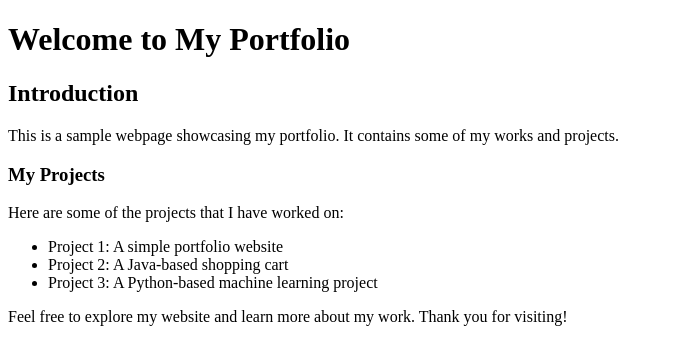
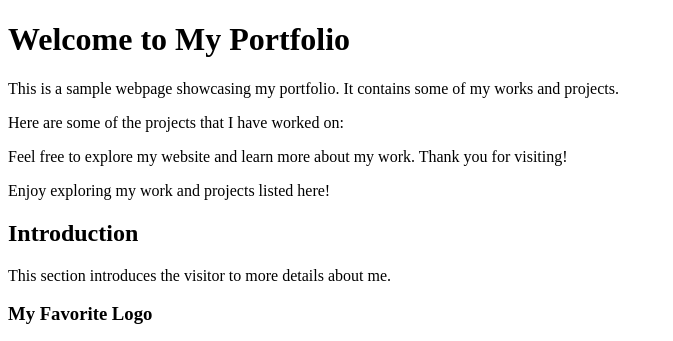
Before and after one commit to UzukoSheCodes/My_First_Portfolio, a plain HTML site: page html_basic/index.html in a window 1280 px wide. Shown: the top 341 px of the page, without its empty margins (0-673 px from the left). Drawn offline with Linux system fonts and the light colour scheme.

Commit message:
Added content to index.html with headings, paragraphs, and a clickable image

```diff
--- a/html_basic/index.html
+++ b/html_basic/index.html
@@ -1,33 +1,25 @@
 <!DOCTYPE html>
 <html lang="en">
-
 <head>
     <meta charset="UTF-8">
     <meta name="viewport" content="width=device-width, initial-scale=1.0">
     <title>My Portfolio</title>
 </head>
-
 <body>
     <h1>Welcome to My Portfolio</h1>
 
+    <p>This is a sample webpage showcasing my portfolio. It contains some of my works and projects.</p>
+    <p>Here are some of the projects that I have worked on:</p>
+    <p>Feel free to explore my website and learn more about my work. Thank you for visiting!</p>
+    <p>Enjoy exploring my work and projects listed here!</p>
+
     <h2>Introduction</h2>
-    <p>This is a sample webpage showcasing my portfolio. It contains some of my works and projects.</p>
+    <p>This section introduces the visitor to more details about me.</p>
 
-    <h3>My Projects</h3>
-    <p>Here are some of the projects that I have worked on:</p>
-    <ul>
-        <li>Project 1: A simple portfolio website</li>
-        <li>Project 2: A Java-based shopping cart</li>
-        <li>Project 3: A Python-based machine learning project</li>
-    </ul>
+    <h3>My Favorite Logo</h3>
 
-    <p>Feel free to explore my website and learn more about my work. Thank you for visiting!</p>
-
-    <!-- Clickable Image -->
-    <h3>My Favorite Logo</h3>
     <a href="https://www.example.com">
         <img src="https://i.ibb.co/gTDZZT8/ALX-Logo-07.png" alt="ALX Logo" width="200" />
     </a>
 </body>
-
 </html>
```
